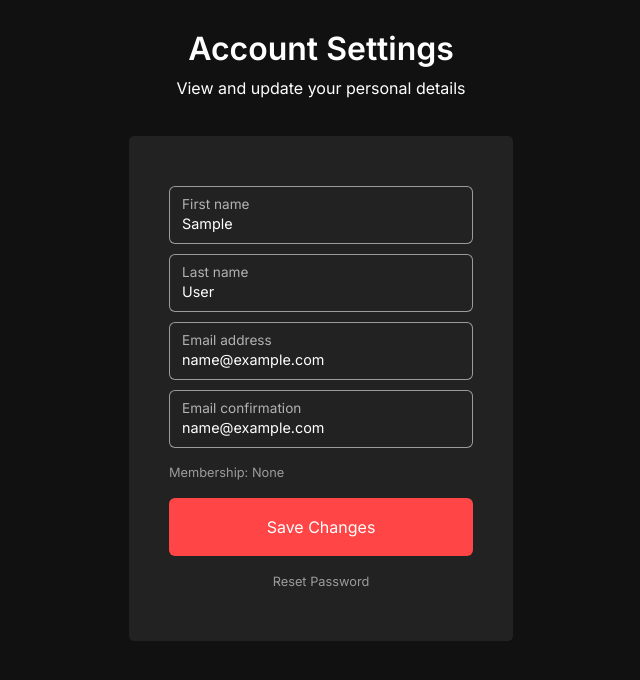
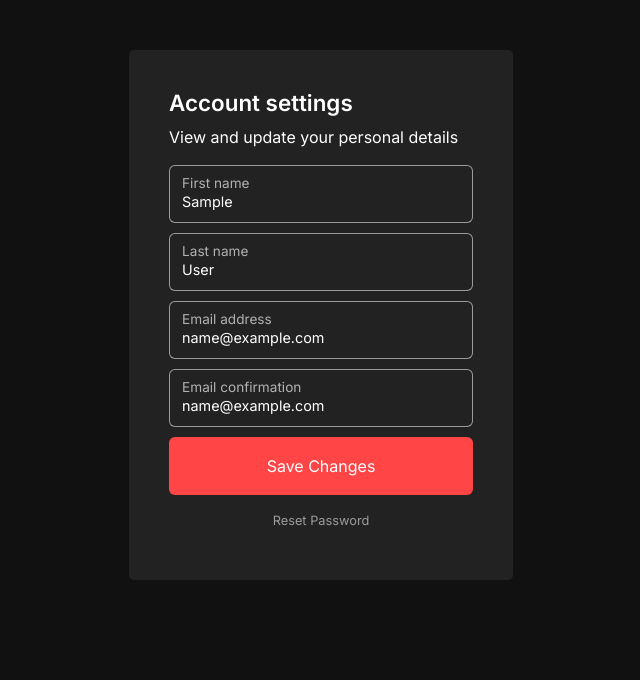
Before and after one commit to neilshaabi/warwick-asoc, a Flask app: page /settings in a window 1280 px wide. Shown: the part 56-736 px from the top of the page, without its empty margins (319-959 px from the left). Run offline with Flask 2, Linux system fonts and the light colour scheme; the visitor is signed in with stand-in values (Sample User, id 1); data comes from the database, SQL or seed files in the repository; some libraries are stand-ins or nearby versions.

Commit message:
Removed membership type from settings form

```diff
--- a/app/templates/settings.html
+++ b/app/templates/settings.html
@@ -6,12 +6,11 @@
 
 {% block main %}
 
-    <div class="page-header">
-        <h2>Account Settings</h2>
-        <p>View and update your personal details</p>
-    </div>
+    <div class="page-header"></div>
 
     <div class="container">
+        <h3>Account settings</h3>
+        <p>View and update your personal details</p>
         <form id="settings-form">
             <div class="form-floating">
                 <input type="text" id="first_name" placeholder="First name" value="{{ user.first_name }}" class="form-control">
@@ -35,11 +34,8 @@
                     <label for="student_id">Student ID</label>
                 </div>
             {% endif %}
-            <p class="description" style="margin: 15px 0;">
-                Membership: <span id="membership-type">{{ user.membership }}</span>
-            </p>
             <div id="error-alert" class="alert alert-danger" style="display: none;"></div>
-            <button type="submit" class="btn btn-primary">
+            <button type="submit" class="btn btn-primary" data-membership="{{ user.membership }}">
                 <span class="btn-text">Save Changes</span>
                 <span class="spinner-border spinner-border-sm" role="status" aria-hidden="true" style="display: none;"></span>
                 <span class="visually-hidden">Loading...</span>
```
